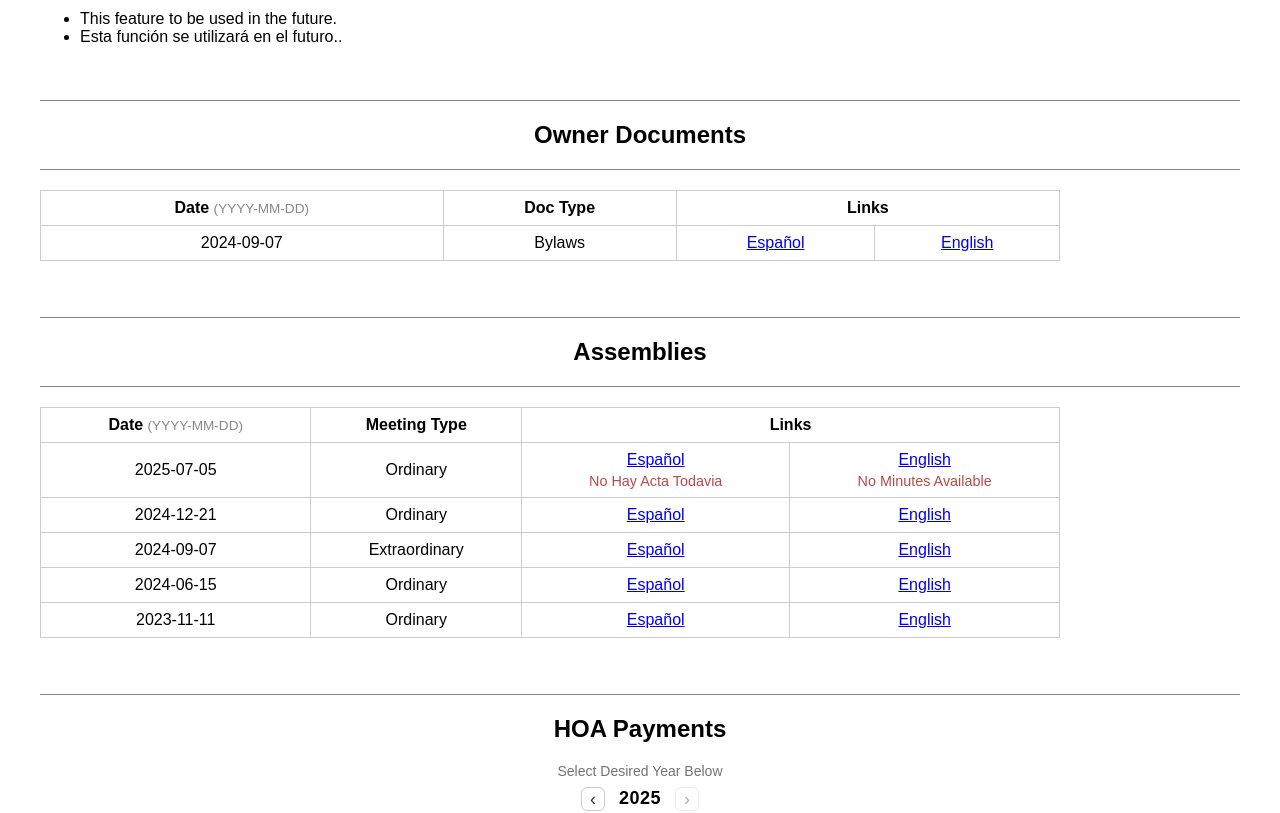
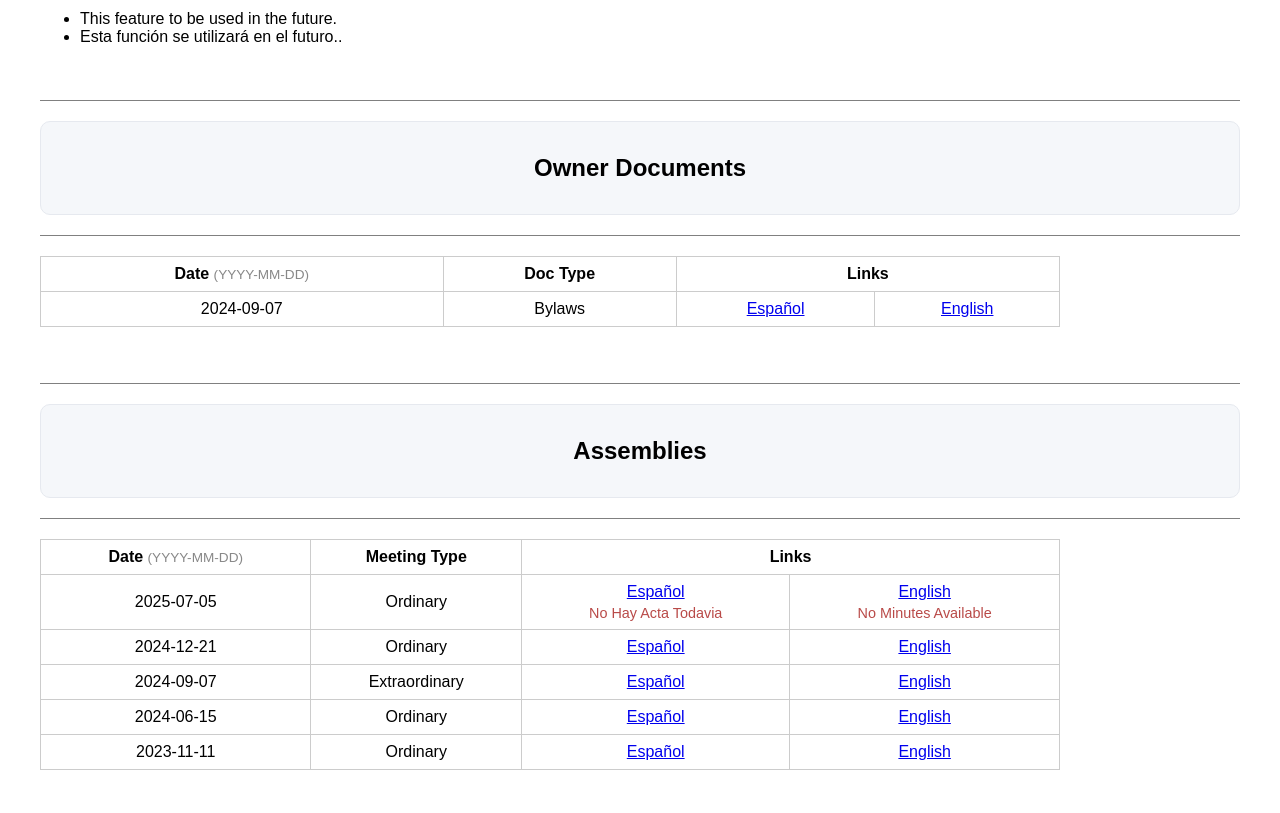
Before and after one commit to grdino/isla-trapani, a Next.js app: page /owners in a window 1280 px wide. Shown: the part 180-993 px from the top of the page. Built offline with nearby package versions, Linux system fonts and the light colour scheme; sample sign-in values are in the browser's storage.

Commit message:
Heading grey

```diff
--- a/pages/owners.js
+++ b/pages/owners.js
@@ -83,7 +83,11 @@ export default function Owners() {
           {/* ------------------------------------- */}
           <br />
           <hr className="full-line" />
+
+          <div className="heading-band">
            <h2 style={{ textAlign: 'center' }}>{t('owners_docs')}</h2>
+          </div>
+
           <hr className="full-line" />
 
           <table className="responsive-table">
@@ -118,7 +122,11 @@ export default function Owners() {
           {/* ------------------------------------- */}
           <br /> <br />
           <hr className="full-line" />
+
+          <div className="heading-band">
             <h2 style={{ textAlign: 'center' }}>{t('assemblies')}</h2>
+          </div>
+
           <hr className="full-line" />
 
           <table className="responsive-table">
@@ -204,6 +212,8 @@ export default function Owners() {
           <br />
           <br />
           <hr className="full-line" />
+
+          <div className="heading-band">
             <h2 style={{ textAlign: 'center' }}>{t('hoa_payments')}</h2>
 
             <div className="year-instructions">
@@ -214,6 +224,7 @@ export default function Owners() {
               <button onClick={prevYear} disabled={yearIndex === 0}>‹</button>
               <span className="year-value">{year}</span>
               <button onClick={nextYear} disabled={yearIndex === YEARS.length - 1}>›</button>
+            </div>
           </div>
 
           <hr className="full-line" />
--- a/styles/globals.css
+++ b/styles/globals.css
@@ -67,3 +67,18 @@ main {
   font-size: 14px;
   margin-bottom: 6px;
 }
+.heading-band {
+  background: #f5f7fa;          /* light grey */
+  border: 1px solid #e6e9ef;     /* optional subtle border */
+  border-radius: 10px;           /* optional rounding */
+  padding: 12px 16px;
+  margin: 8px 0;                 /* space from the hr lines */
+  text-align: center;
+}
+
+/* if you want the instruction line slightly smaller */
+.year-instructions {
+  color: #6c757d;
+  font-size: 14px;
+  margin: 4px 0 6px;
+}
```
Lines whose indentation alone changed are shown as unchanged.
